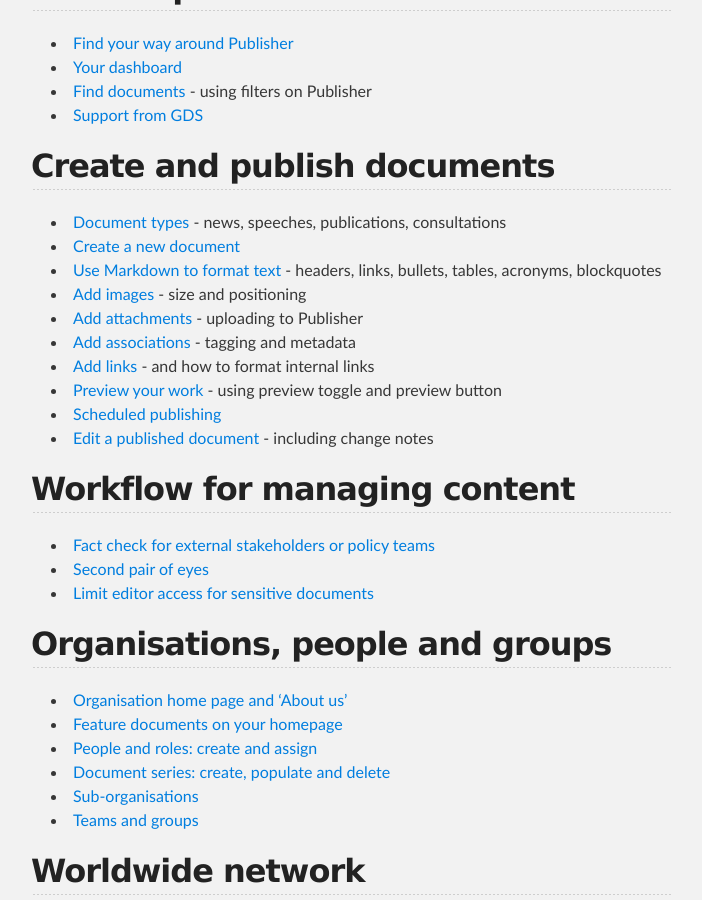
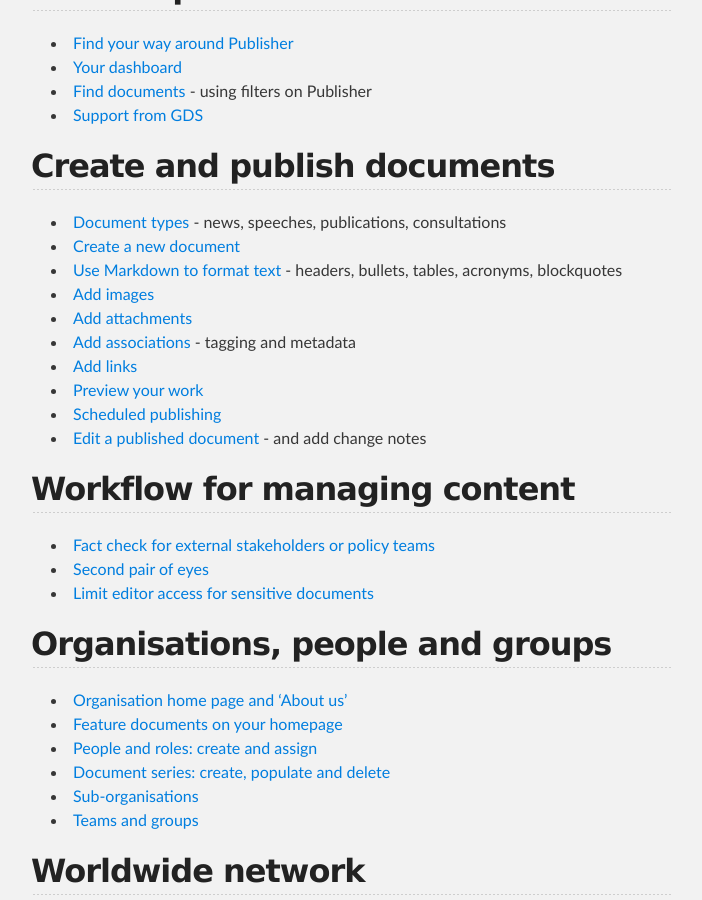
Before and after one commit to alphagov/inside-government-admin-guide, a Jekyll site: the page built from index.md, in a window 1280 px wide and 900 px high, scrolled down 479 px. Shown: the whole window, without its empty margins (289-991 px from the left). Built offline with Jekyll 4.4.1, drawn with Linux system fonts in a browser that asks for light colours.

Commit message:
Update index.md

```diff
--- a/index.md
+++ b/index.md
@@ -19,14 +19,14 @@
 ## Create and publish documents
 * [Document types](creating-documents/document-types.html) - news, speeches, publications, consultations
 * [Create a new document](creating-documents/create-a-new-doc.html)
-* [Use Markdown to format text](creating-documents/markdown.html) - headers, links, bullets, tables, acronyms, blockquotes
-* [Add images](creating-documents/add-images.html) - size and positioning
-* [Add attachments](creating-documents/add-attachments.html) - uploading to Publisher
+* [Use Markdown to format text](creating-documents/markdown.html) - headers, bullets, tables, acronyms, blockquotes
+* [Add images](creating-documents/add-images.html)
+* [Add attachments](creating-documents/add-attachments.html)
 * [Add associations](creating-documents/add-associations.html) - tagging and metadata
-* [Add links](creating-documents/add-links.html) - and how to format internal links
-* [Preview your work](creating-documents/preview-your-work.html) - using preview toggle and preview button
+* [Add links](creating-documents/add-links.html)
+* [Preview your work](creating-documents/preview-your-work.html)
 * [Scheduled publishing](creating-documents/scheduled-publishing.html)
-* [Edit a published document](creating-documents/edit-a-published-doc.html) - including change notes
+* [Edit a published document](creating-documents/edit-a-published-doc.html) - and add change notes
 
 
 ## Workflow for managing content
```
